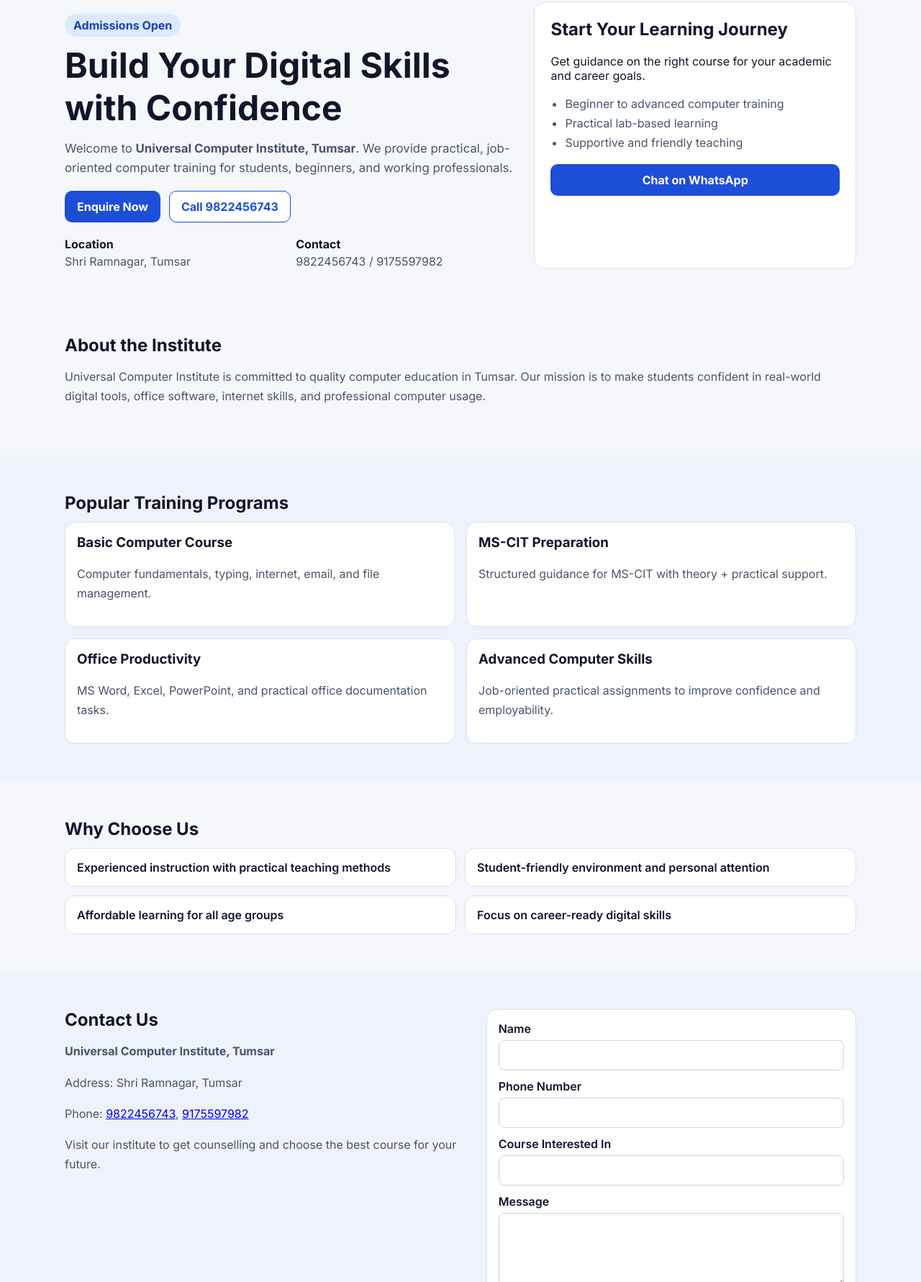
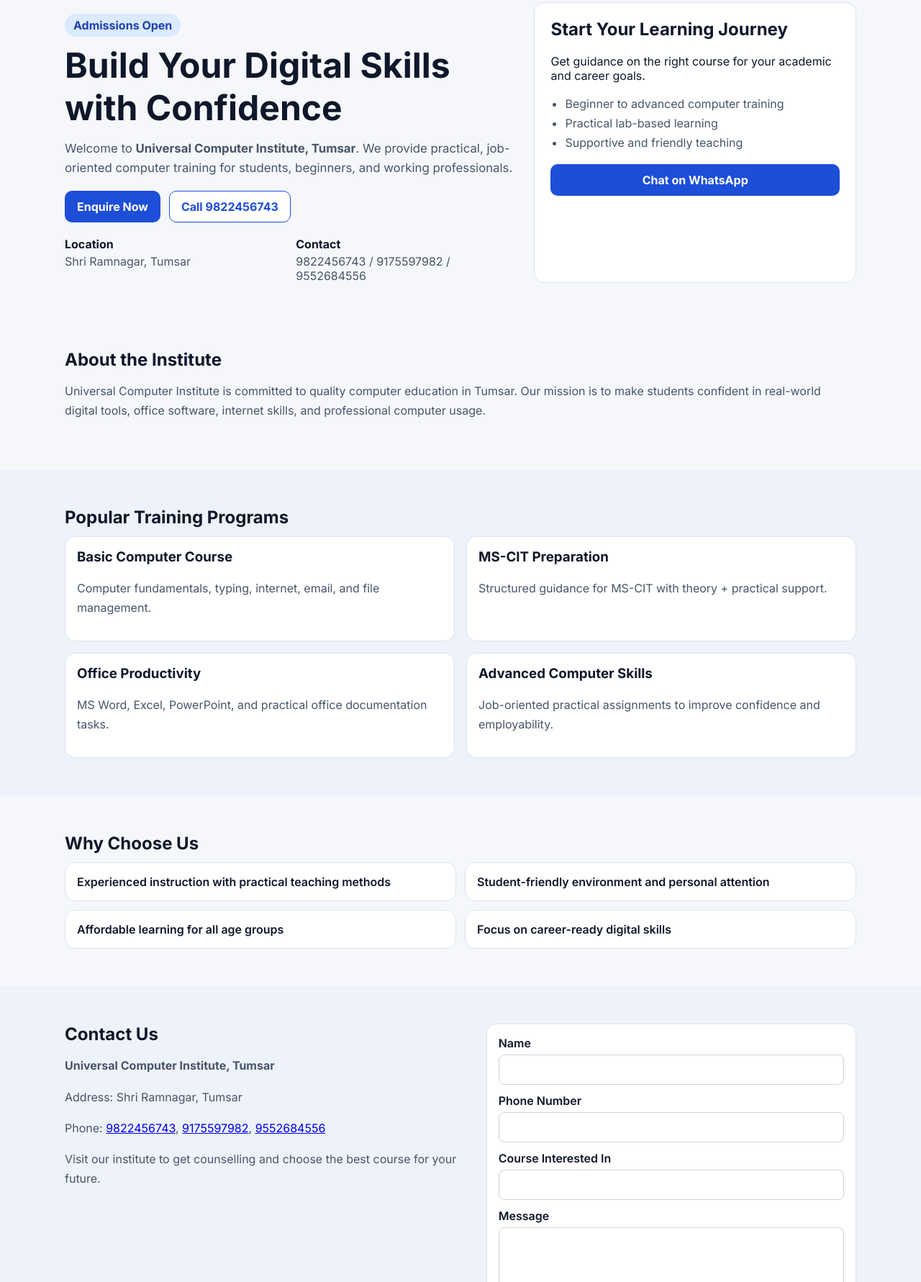
Before and after one commit to shrunkhal2005/institute, a plain HTML site: page index.html in a window 1280 px wide. Shown: the part 132-1913 px from the top of the page at 72% size. Drawn offline with Linux system fonts and the light colour scheme.

Commit message:
roshan uncle number added

```diff
--- a/index.html
+++ b/index.html
@@ -45,7 +45,7 @@
             </div>
             <div>
               <h3>Contact</h3>
-              <p>9822456743 / 9175597982</p>
+              <p>9822456743 / 9175597982 / 9552684556</p>
             </div>
           </div>
         </div>
@@ -115,7 +115,7 @@
           <h2>Contact Us</h2>
           <p><strong>Universal Computer Institute, Tumsar</strong></p>
           <p>Address: Shri Ramnagar, Tumsar</p>
-          <p>Phone: <a href="tel:+919822456743">9822456743</a>, <a href="tel:+919175597982">9175597982</a></p>
+          <p>Phone: <a href="tel:+919822456743">9822456743</a>, <a href="tel:+919175597982">9175597982</a>, <a href="tel:+919552684556">9552684556</a></p>
           <p>Visit our institute to get counselling and choose the best course for your future.</p>
         </div>
         <form class="contact-form" id="enquiryForm">
```
